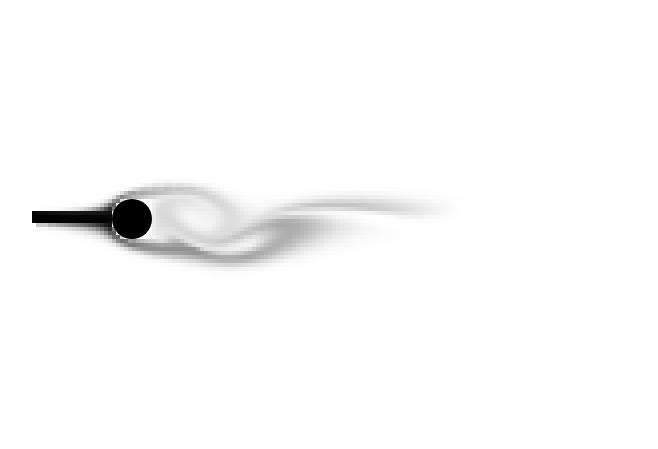
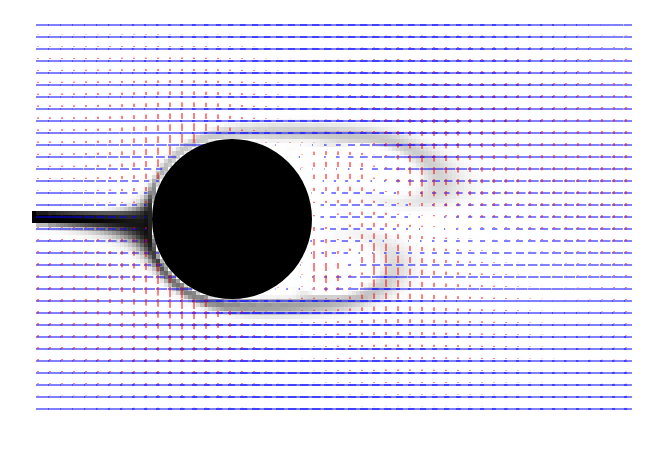
Before and after one commit to HaiweiWang-cloud/2DEulerianFluidSimulator, a plain HTML site: page index.html in a window 1280 px wide. Shown: the part 61-510 px from the top of the page, without its empty margins (308-966 px from the left). Drawn offline with Linux system fonts and the light colour scheme; animation ran at ten frames a second.

Commit message:
Added velocity field plots and streamline plots

```diff
--- a/index.html
+++ b/index.html
@@ -56,7 +56,7 @@
         const pipeH = 0.025 * M;
         const minJ = Math.floor(0.5 * M - 0.5*pipeH);
         const maxJ = Math.floor(0.5 * M + 0.5*pipeH);
-        const invel = 1.5;
+        const invel = 1.6;
         for (let i = 0; i < N; i++) {
             for (let j = 0; j < M; j++) {
                 let s = 1.0;
@@ -72,7 +72,7 @@
             fluid.m[j] = 0.0;
         }
 
-        const obstacle = new Obstacle(0.25, 0.5, 0.05, HEIGHT/domainHeight);
+        const obstacle = new Obstacle(0.5, 0.5, 0.2, HEIGHT/domainHeight);
 
 
         let deltaTime = 1;
@@ -90,7 +90,7 @@
             obstacle.setObstacle(fluid);
             fluid.update(dt, 1.0, 40);
             ctx.clearRect(0, 0, myCanvas.width, myCanvas.height);
-            fluid.draw({smoke: true, pressure: false});
+            fluid.draw({smoke: true, pressure: false, streamline: false, velocity: true});
             obstacle.draw(ctx);
             requestAnimationFrame(animate);
 
--- a/js/fluid.js
+++ b/js/fluid.js
@@ -11,6 +11,7 @@ class Fluid {
         this.Nx = N;
         this.Ny = M;
         this.h = h;
+        this.scale = this.canvas.height / M / this.h;
         this.overRelaxation = 1.9;
         this.numCells = this.Nx * this.Ny;
         this.u = new Float32Array(this.numCells); // x velocity
@@ -277,11 +278,64 @@ class Fluid {
         this.#drawScalarFieldColor(maxM, minM, this.m, grayscale);
     }
 
-    #drawStreamline() {
-        return
+    #drawStreamline({segLen=0.5, numSegs=15, skip=8}={}) {
+        const len = segLen * this.h;
+
+        for (let i=1; i<this.Nx-1; i+=skip) {
+            for (let j=1; j<this.Ny-1; j+=skip) {
+                let x = (i + 0.5) * this.h;
+                let y = (j + 0.5) * this.h;
+
+                this.ctx.beginPath();
+                this.ctx.moveTo(x * this.scale, y * this.scale);
+
+                for (let n=0; n < numSegs; n++) {
+                    const u = this.sampleField(x, y, U_FIELD);
+                    const v = this.sampleField(x, y, V_FIELD);
+                    x += u * len;
+                    y += v * len;
+                    if (x>this.Nx * this.h) {
+                        break;
+                    }
+                    this.ctx.lineTo(x * this.scale, y * this.scale);
+                }
+
+                this.ctx.stroke();
+            }
+        }
     }
 
-    #drawVelocity() {
-        return
+    #drawVelocity({segLen=2, skip=3}={}) {
+        const len = segLen * this.h;
+        const n = this.Ny;
+        const h = this.h;
+        const h2 = this.h * 0.5;
+        const scale = this.scale;
+        for (let i=1; i<this.Nx-1; i+=skip) {
+            for (let j=1; j<this.Ny-1; j+=skip) {
+                const u = this.u[i*n+j];
+                const v = this.v[i*n+j];
+
+                const x0 = i * h * scale;
+                const x1 = (i * h + u * len) * scale;
+                const y = (j * h + h2) * scale;
+
+                this.ctx.strokeStyle = "blue";
+                this.ctx.beginPath();
+                this.ctx.moveTo(x0, y);
+                this.ctx.lineTo(x1, y);
+                this.ctx.stroke();
+
+                const y0 = j * h * scale;
+                const y1 = (j * h + v * len) * scale;
+                const x = (i * h + h2) * scale;
+
+                this.ctx.strokeStyle = "red";
+                this.ctx.beginPath();
+                this.ctx.moveTo(x, y0);
+                this.ctx.lineTo(x, y1);
+                this.ctx.stroke();
+            }
+        }
     }
 }
```
